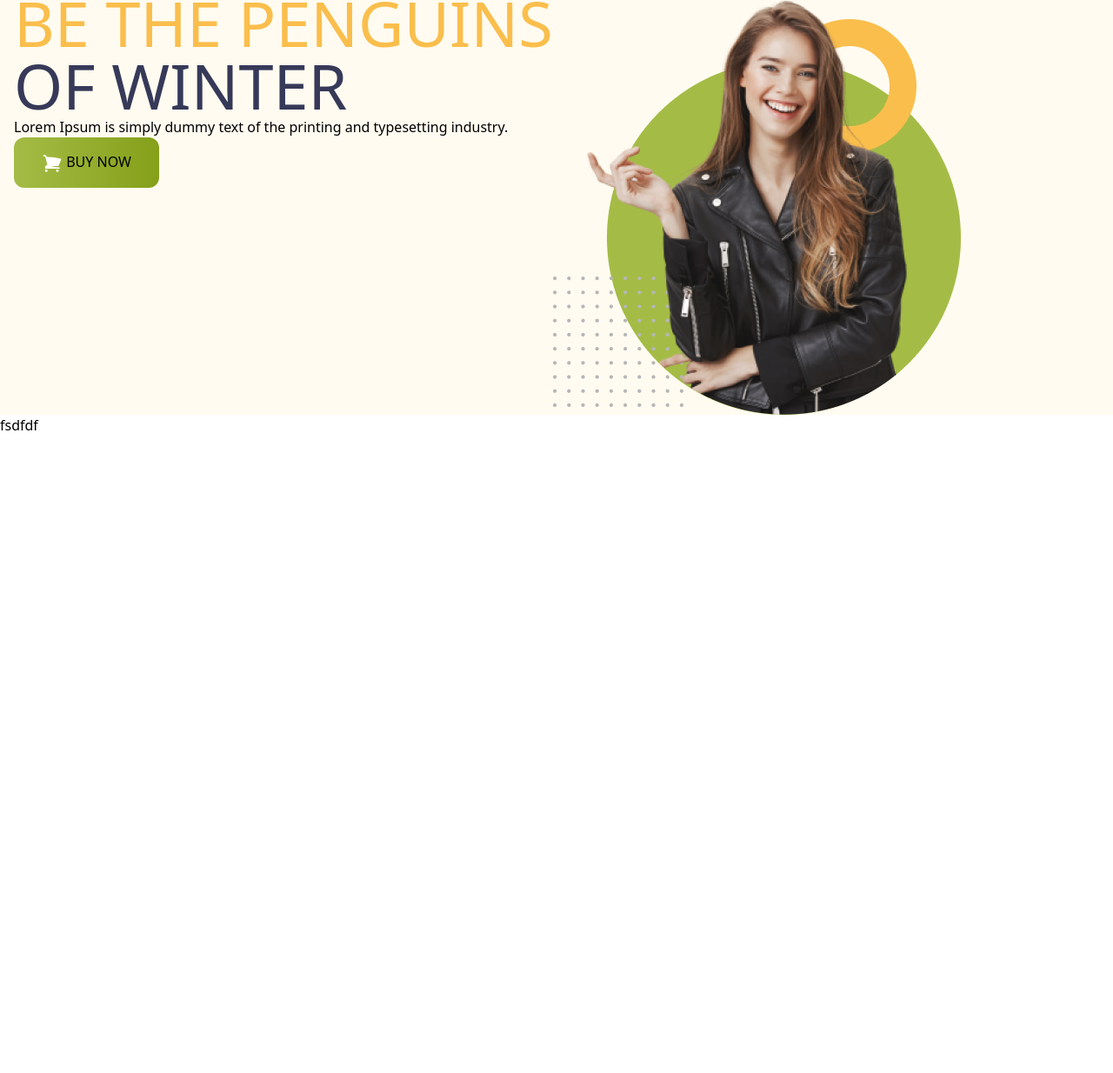
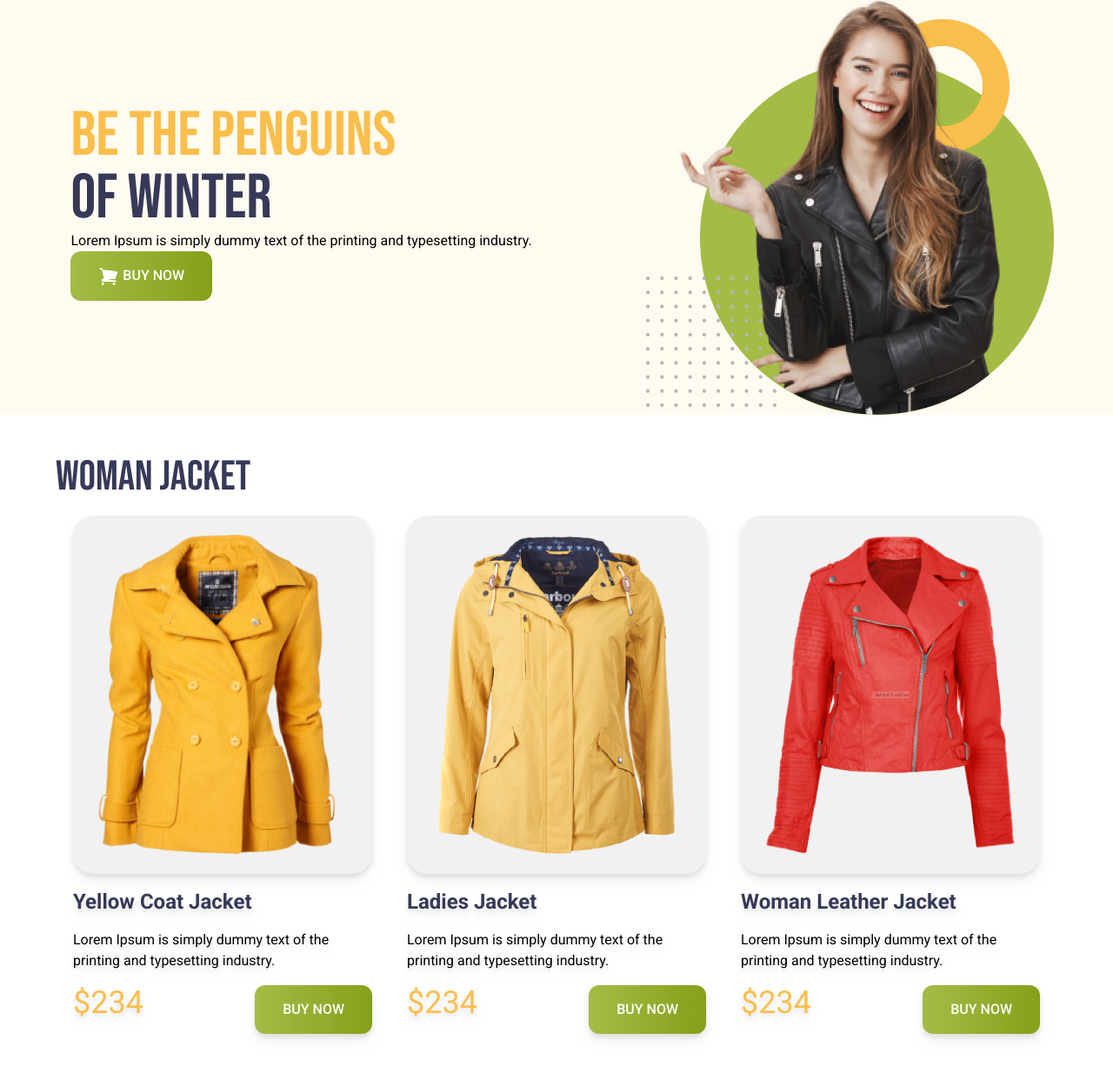
Before and after one commit to utshobiswas/penguin-fashion-with-tailwind, a plain HTML site: page index.html in a window 1280 px wide. Shown: the part 10-1244 px from the top of the page at 87% size. Before the commit the page ends 800 px from the top, so only its background shows below. Drawn offline with nearby package versions, Linux system fonts and the light colour scheme.

Commit message:
added woman jacket section

```diff
--- a/index.html
+++ b/index.html
@@ -1,42 +1,113 @@
 <!DOCTYPE html>
 <html lang="en">
+
 <head>
     <meta charset="UTF-8">
     <meta name="viewport" content="width=device-width, initial-scale=1.0">
     <title>Penguin Fashion</title>
     <script src="https://cdn.tailwindcss.com"></script>
+    <link rel="preconnect" href="https://fonts.googleapis.com">
+    <link rel="preconnect" href="https://fonts.gstatic.com" crossorigin>
+
+    <link
+        href="https://fonts.googleapis.com/css2?family=Bebas+Neue&family=Roboto:ital,wght@0,100;0,300;0,400;0,500;0,700;0,900;1,100;1,300;1,400;1,500;1,700;1,900&display=swap"
+        rel="stylesheet">
+    <style>
+        .font-roboto {
+            font-family: "Roboto", sans-serif;
+        }
+
+        .font-bebas-neue {
+            font-family: "Bebas Neue", sans-serif;
+        }
+    </style>
 </head>
-<body>
+
+<body class="font-roboto">
     <header class="bg-[#FFFBF0]">
         <!-- nav starts -->
         <nav>
 
         </nav>
         <!-- banner start -->
-         <div class="pl-4 md:flex">
+        <div class="pl-4 lg:flex items-center justify-around">
             <div>
-                <h1 class="text-7xl	uppercase">
+                <h1 class="text-7xl	uppercase font-bebas-neue">
                     <span class="text-[#FABE4C]">Be the Penguins</span>
                     <br> <span class="text-[#363958]">of Winter</span>
                 </h1>
                 <p>Lorem Ipsum is simply dummy text of the printing and typesetting industry.</p>
-                <button class="bg-green-600 px-8 py-4 rounded-xl uppercase font-medium bg-gradient-to-r from-[#A4BC46] to-[#85A019] ">
-                    <svg xmlns="http://www.w3.org/2000/svg" fill="white" viewBox="0 0 24 24" stroke-width="1.5" stroke="currentColor" class="size-6 text-white inline">
-                        <path stroke-linecap="round" stroke-linejoin="round" d="M2.25 3h1.386c.51 0 .955.343 1.087.835l.383 1.437M7.5 14.25a3 3 0 0 0-3 3h15.75m-12.75-3h11.218c1.121-2.3 2.1-4.684 2.924-7.138a60.114 60.114 0 0 0-16.536-1.84M7.5 14.25 5.106 5.272M6 20.25a.75.75 0 1 1-1.5 0 .75.75 0 0 1 1.5 0Zm12.75 0a.75.75 0 1 1-1.5 0 .75.75 0 0 1 1.5 0Z" />
-                      </svg>
+                <button
+                    class="bg-green-600 px-8 py-4 rounded-xl uppercase  text-white font-medium bg-gradient-to-r from-[#A4BC46] to-[#85A019] ">
+                    <svg xmlns="http://www.w3.org/2000/svg" fill="white" viewBox="0 0 24 24" stroke-width="1.5"
+                        stroke="currentColor" class="size-6 inline">
+                        <path stroke-linecap="round" stroke-linejoin="round"
+                            d="M2.25 3h1.386c.51 0 .955.343 1.087.835l.383 1.437M7.5 14.25a3 3 0 0 0-3 3h15.75m-12.75-3h11.218c1.121-2.3 2.1-4.684 2.924-7.138a60.114 60.114 0 0 0-16.536-1.84M7.5 14.25 5.106 5.272M6 20.25a.75.75 0 1 1-1.5 0 .75.75 0 0 1 1.5 0Zm12.75 0a.75.75 0 1 1-1.5 0 .75.75 0 0 1 1.5 0Z" />
+                    </svg>
 
                     Buy Now</button>
             </div>
             <div>
                 <img src="./images/model.png" alt="">
             </div>
-         </div>
+        </div>
     </header>
-    <main>
-        <h1>fsdfdf</h1>
+    <main class="max-w-6xl mx-auto">
+        <!-- woman jacket section -->
+        <section class="my-12">
+            <h3 class="text-5xl uppercase text-[#363958] font-bebas-neue">Woman Jacket</h3>
+
+            <!-- jacket card container -->
+            <div class="grid grid-cols-1 lg:grid-cols-3">
+                <!-- jacket card 1 -->
+                <div class="p-5 space-y-4 drop-shadow-lg rounded-3xl">
+                    <img class="p-5 rounded-3xl bg-[#F1F1F1]" src="./images/jacket-1.png" alt="">
+                    <h4 class="text-2xl text-[#363958] font-bold">Yellow Coat Jacket </h4>
+                    <p>Lorem Ipsum is simply dummy text of the printing and typesetting industry.</p>
+                    <div class="flex justify-between">
+                        <h2 class="text-4xl text-[#FABE4C]">$234</h2>
+                        <button
+                            class="bg-green-600 px-8 py-4 rounded-xl uppercase text-white font-medium bg-gradient-to-r from-[#A4BC46] to-[#85A019] ">Buy
+                            Now
+                        </button>
+                    </div>
+                </div>
+
+                <!-- jacket card 2 -->
+                <div class="p-5 space-y-4 drop-shadow-lg rounded-3xl">
+                    <img class="p-5 rounded-3xl bg-[#F1F1F1]" src="./images/jacket-2.png" alt="">
+                    <h4 class="text-2xl text-[#363958] font-bold">Ladies Jacket </h4>
+                    <p>Lorem Ipsum is simply dummy text of the printing and typesetting industry.</p>
+                    <div class="flex justify-between">
+                        <h2 class="text-4xl text-[#FABE4C]">$234</h2>
+                        <button
+                            class="bg-green-600 px-8 py-4 rounded-xl uppercase text-white font-medium bg-gradient-to-r from-[#A4BC46] to-[#85A019] ">Buy
+                            Now
+                        </button>
+                    </div>
+                </div>
+
+                <!-- jacket card 3 -->
+                <div class="p-5 space-y-4 drop-shadow-lg rounded-3xl">
+                    <img class="p-5 rounded-3xl bg-[#F1F1F1]" src="./images/jacket-3.png" alt="">
+                    <h4 class="text-2xl text-[#363958] font-bold">Woman Leather Jacket</h4>
+                    <p>Lorem Ipsum is simply dummy text of the printing and typesetting industry.</p>
+                    <div class="flex justify-between">
+                        <h2 class="text-4xl text-[#FABE4C]">$234</h2>
+                        <button
+                            class="bg-green-600 px-8 py-4 rounded-xl uppercase text-white font-medium bg-gradient-to-r from-[#A4BC46] to-[#85A019] ">Buy
+                            Now
+                        </button>
+                    </div>
+                </div>
+            </div>
+
+
+        </section>
     </main>
     <footer>
 
     </footer>
 </body>
+
 </html>
```
